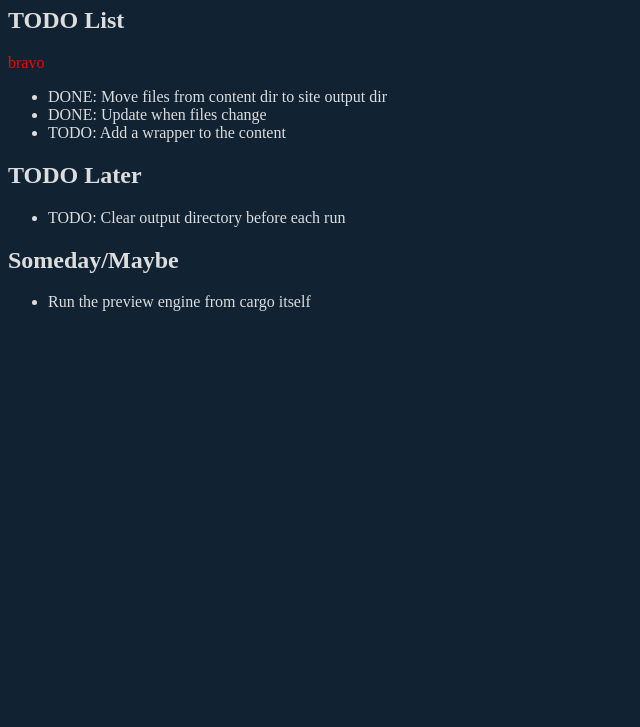
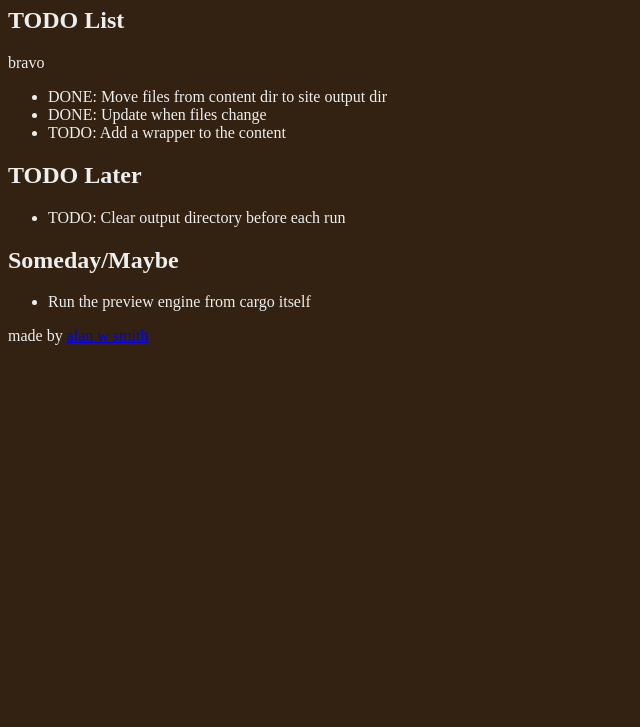
Before and after one commit to alanwsmith/site-builder.alanwsmith.com, a plain HTML site: page _site/index.html in a window 1280 px wide. Shown: the part 73-800 px from the top of the page, without its empty margins (0-640 px from the left). Drawn offline with Linux system fonts and the light colour scheme.

Commit message:
Added stylesheet call

```diff
--- a/_site/index.html
+++ b/_site/index.html
@@ -1,16 +1,9 @@
 <!DOCTYPE html>
 <html>
   <head>
-<title>Alan's Personal Static Site Generator</title>
-<style>
-body {
-  background: #123;
-  color: #ddd;
-}
-.red {
-  color: red;
-}
-</style></head>
+    <title>Alan's Personal Static Site Generator</title>
+    <link rel="stylesheet" href="/styles/main.css" />
+  </head>
 
   <body>
     <h1>Alan's Personal Static Site Generator</h1>
@@ -47,4 +40,10 @@ body {
 </ul>
 
   </body>
+
+  <footer>
+    <div>
+      made by <a href="https://www.alanwsmith.com/">alan w smith</a>
+    </div>
+  </footer>
 </html>
--- /dev/null
+++ b/_site/styles/main.css
@@ -0,0 +1,4 @@
+body {
+  background: #321;
+  color: #eee;
+}
--- /dev/null
+++ b/content/styles/main.css
@@ -0,0 +1,4 @@
+body {
+  background: #321;
+  color: #eee;
+}
```
Also changed, not shown: _site/pages/test-page/index.html (+9 -10 lines), content/pages/test-page/index.html (+5 -0 lines), templates/wrappers/main.html (+9 -10 lines), content/index.html (line endings or trailing spaces).
